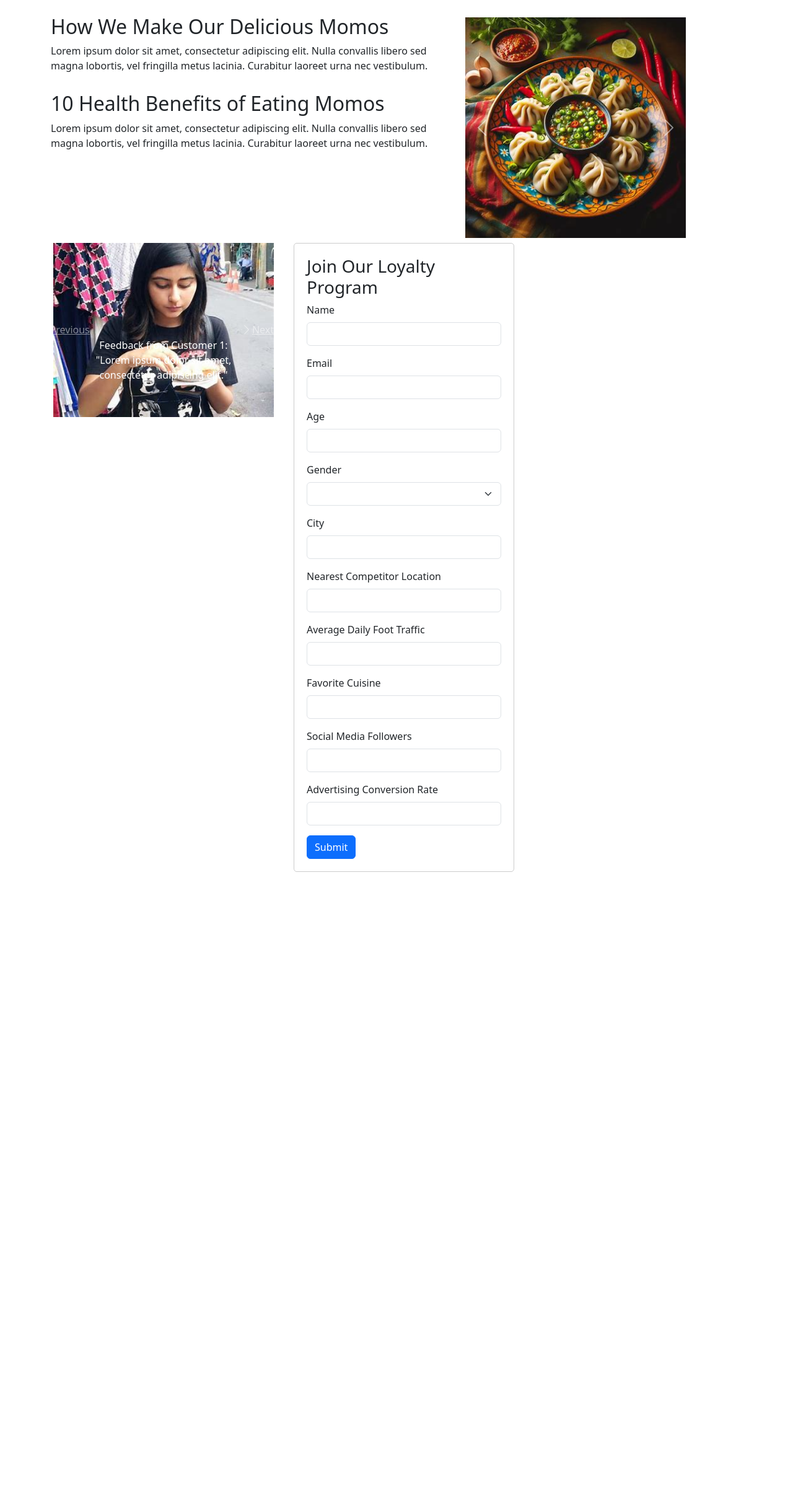
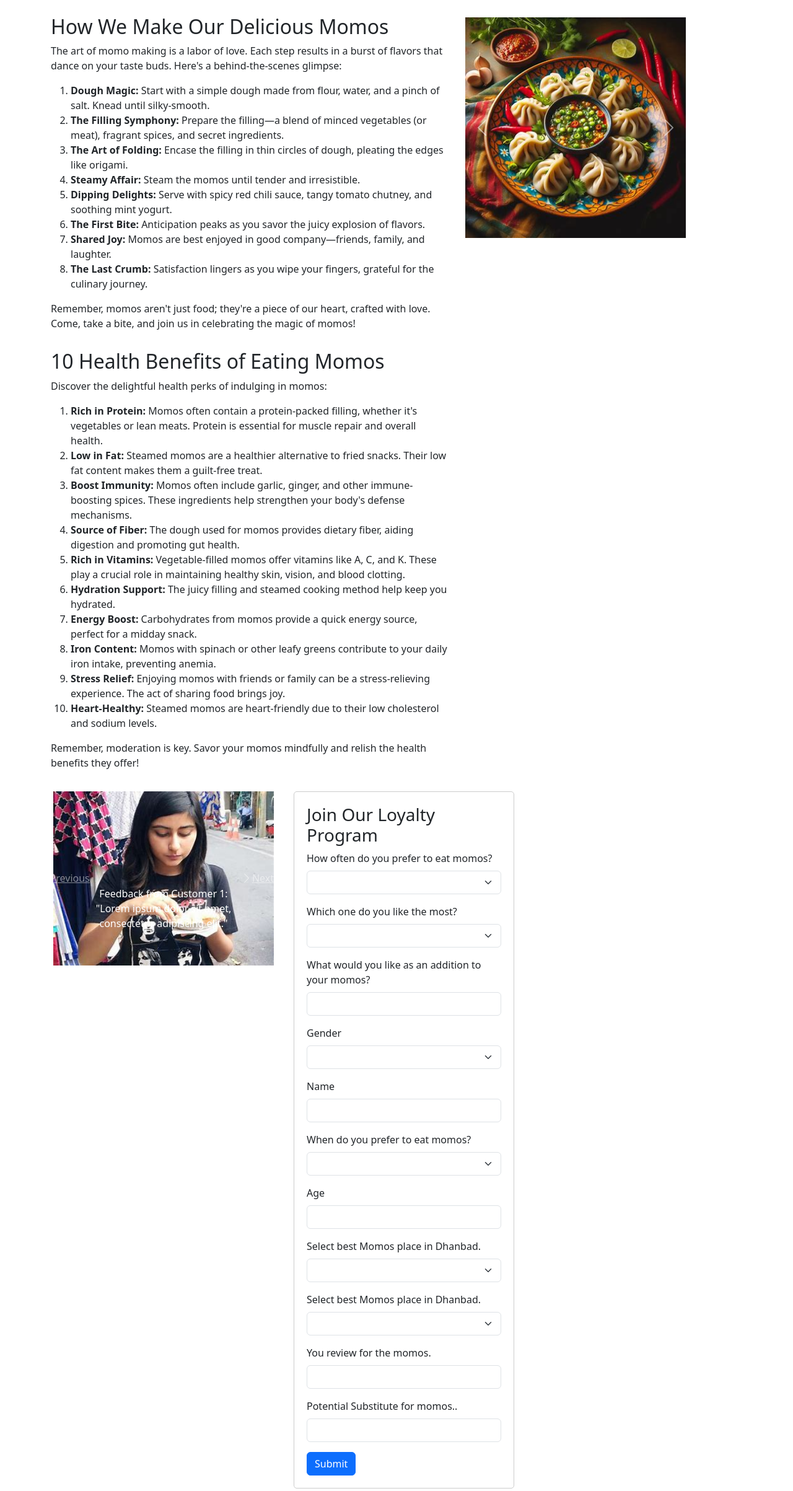
Before and after one commit to 21f2000143/kmomosblogs, a Flask app: page / in a window 1280 px wide. Shown: the part 104-2510 px from the top of the page at 62% size. Before the commit the page ends 1511 px from the top, so only its background shows below. Run offline with Flask 3, Linux system fonts and the light colour scheme; some libraries are stand-ins or nearby versions.

Commit message:
added the feedback form

```diff
--- a/main.py
+++ b/main.py
@@ -9,20 +9,18 @@ app.app_context().push()
 
 
 class Customer(db.Model):
-    id = db.Column(db.Integer, primary_key=True)
+    id = db.Column(db.Integer, primary_key=True, autoincrement=True)
+    eating_fre = db.Column(db.String(100))
+    momos_var = db.Column(db.String(100))
+    addon = db.Column(db.String(100))
+    gender = db.Column(db.String(100))
     name = db.Column(db.String(100), nullable=False)
-    email = db.Column(db.String(100), nullable=False)
-    age = db.Column(db.Integer)  # Demographic: Age
-    gender = db.Column(db.String(10))  # Demographic:
-    city = db.Column(db.String(50))  # Geographic: City
-    state = db.Column(db.String(50))  # Geographic: State
-    country = db.Column(db.String(50))  # Geographic: Country
-    competitor_location = db.Column(db.String(100))  # Competitor Location Data
-    foot_traffic = db.Column(db.Integer)  # Foot Traffic Data
-    favorite_cuisine = db.Column(db.String(50))  # Food Trends:
-    social_media_followers = db.Column(db.Integer)  # Social Media Engagement
-    ad_conversion_rate = db.Column(db.Float)  # Advertising Performance Data
-    # Add more fields as needed
+    preffered_time = db.Column(db.String(100))
+    age = db.Column(db.Integer)
+    place = db.Column(db.String(50))
+    occupation = db.Column(db.String(100))
+    review = db.Column(db.String)
+    substitute = db.Column(db.String)
 
     def __repr__(self):
         return f"<Customer {self.name}>"
@@ -39,44 +37,58 @@ def hello_world():
 @app.route('/submit', methods=['POST'])
 def submit_form():
     try:
-        data = request.json
+        data = request.get_json()
+        fre = data.get('fre')
+        varity = data.get('varity')
+        addon = data.get('addon')
+        gender = data.get('gender')  # Retrieve other fields as needed
         name = data.get('name')
-        email = data.get('email')
+        pre = data.get('pre')
         age = data.get('age')
-        gender = data.get('gender')  # Retrieve other fields as needed
-        city = data.get('city')
-        state = data.get('state')
-        country = data.get('country')
-        competitor_location = data.get('competitor_location')
-        foot_traffic = data.get('foot_traffic')
-        favorite_cuisine = data.get('favorite_cuisine')
-        social_media_followers = data.get('social_media_followers')
-        ad_conversion_rate = data.get('ad_conversion_rate')
-
+        place = data.get('place')
+        occu = data.get('occu')
+        review = data.get('review')
+        substitute = data.get('substitute')
         # Validate fields (example: age must be between 18 and 120)
         if not (18 <= age <= 120):
             raise ValueError("Invalid age. Must be between 18 and 120.")
+        menu_dict = {
+            "vsmomos": "Veg Steamed Momos",
+            "vfmomos": "Veg Fried Momos",
+            "vcmomos": "Veg Chilli Momos",
+            "vgmomos": "Veg Gravy Momos",
+            "pmomos": "Paneer Momos",
+            "sbol": "Soya Bol",
+            "nsmomos": "Non-Veg Steamed Momos",
+            "nfmomos": "Non-Veg Fried Momos",
+            "ncmomos": "Non-Veg Chilli Momos",
+            "ngmomos": "Non-Veg Gravy Momos"
+        }
+        location_dict = {
+            "ismgate": "ISM Gate",
+            "hirapur": "Hirapur",
+            "citycenter": "City Center",
+            "bigbazzar": "Big Bazzar",
+            "memkomore": "Memko More"
+        }
 
         # Create a new customer record
         new_customer = Customer(
+            eating_fre=fre,
+            momos_var=menu_dict[varity],
+            addon=addon,
+            gender=gender,
             name=name,
-            email=email,
+            preffered_time=pre,
             age=age,
-            gender=gender,
-            city=city,
-            state=state,
-            country=country,
-            competitor_location=competitor_location,
-            foot_traffic=foot_traffic,
-            favorite_cuisine=favorite_cuisine,
-            social_media_followers=social_media_followers,
-            ad_conversion_rate=ad_conversion_rate
+            place=location_dict[place],
+            occupation=occu,
+            review=review,
+            substitute=substitute
         )
         db.session.add(new_customer)
         db.session.commit()
-
-        # return jsonify({'message': 'Data saved successfully!'}), 201
-        return render_template("index.html")
+        return jsonify({'message': 'Data saved successfully!'}), 201
     except Exception as e:
         return jsonify({'error': str(e)}), 400
 
--- a/templates/index.html
+++ b/templates/index.html
@@ -1,5 +1,6 @@
 <!DOCTYPE html>
 <html lang="en">
+
 <head>
   <meta charset="UTF-8">
   <meta name="viewport" content="width=device-width, initial-scale=1.0">
@@ -12,11 +13,13 @@
     .blog-post {
       margin-bottom: 30px;
     }
+
     .loyalty-program-form {
       padding: 20px;
       border: 1px solid #ccc;
       border-radius: 5px;
     }
+
     .loyalty-program-form {
       padding: 20px;
       border: 1px solid #ccc;
@@ -30,6 +33,7 @@
   </style>
 
 </head>
+
 <body>
   <div id="app">
     <header class="bg-dark text-white text-center py-4">
@@ -40,11 +44,53 @@
         <div class="col-md-7">
           <div class="blog-post">
             <h2>How We Make Our Delicious Momos</h2>
-            <p>Lorem ipsum dolor sit amet, consectetur adipiscing elit. Nulla convallis libero sed magna lobortis, vel fringilla metus lacinia. Curabitur laoreet urna nec vestibulum.</p>
+            <p>The art of momo making is a labor of love. Each step results in a burst of flavors that dance on your
+              taste buds. Here's a behind-the-scenes glimpse:</p>
+            <ol>
+              <li><strong>Dough Magic:</strong> Start with a simple dough made from flour, water, and a pinch of salt.
+                Knead until silky-smooth.</li>
+              <li><strong>The Filling Symphony:</strong> Prepare the filling—a blend of minced vegetables (or meat),
+                fragrant spices, and secret ingredients.</li>
+              <li><strong>The Art of Folding:</strong> Encase the filling in thin circles of dough, pleating the edges
+                like origami.</li>
+              <li><strong>Steamy Affair:</strong> Steam the momos until tender and irresistible.</li>
+              <li><strong>Dipping Delights:</strong> Serve with spicy red chili sauce, tangy tomato chutney, and
+                soothing mint yogurt.</li>
+              <li><strong>The First Bite:</strong> Anticipation peaks as you savor the juicy explosion of flavors.</li>
+              <li><strong>Shared Joy:</strong> Momos are best enjoyed in good company—friends, family, and laughter.
+              </li>
+              <li><strong>The Last Crumb:</strong> Satisfaction lingers as you wipe your fingers, grateful for the
+                culinary journey.</li>
+            </ol>
+            <p>Remember, momos aren't just food; they're a piece of our heart, crafted with love. Come, take a bite, and
+              join us in celebrating the magic of momos!</p>
           </div>
           <div class="blog-post">
             <h2>10 Health Benefits of Eating Momos</h2>
-            <p>Lorem ipsum dolor sit amet, consectetur adipiscing elit. Nulla convallis libero sed magna lobortis, vel fringilla metus lacinia. Curabitur laoreet urna nec vestibulum.</p>
+            <p>Discover the delightful health perks of indulging in momos:</p>
+            <ol>
+              <li><strong>Rich in Protein:</strong> Momos often contain a protein-packed filling, whether it's
+                vegetables or lean meats. Protein is essential for muscle repair and overall health.</li>
+              <li><strong>Low in Fat:</strong> Steamed momos are a healthier alternative to fried snacks. Their low fat
+                content makes them a guilt-free treat.</li>
+              <li><strong>Boost Immunity:</strong> Momos often include garlic, ginger, and other immune-boosting spices.
+                These ingredients help strengthen your body's defense mechanisms.</li>
+              <li><strong>Source of Fiber:</strong> The dough used for momos provides dietary fiber, aiding digestion
+                and promoting gut health.</li>
+              <li><strong>Rich in Vitamins:</strong> Vegetable-filled momos offer vitamins like A, C, and K. These play
+                a crucial role in maintaining healthy skin, vision, and blood clotting.</li>
+              <li><strong>Hydration Support:</strong> The juicy filling and steamed cooking method help keep you
+                hydrated.</li>
+              <li><strong>Energy Boost:</strong> Carbohydrates from momos provide a quick energy source, perfect for a
+                midday snack.</li>
+              <li><strong>Iron Content:</strong> Momos with spinach or other leafy greens contribute to your daily iron
+                intake, preventing anemia.</li>
+              <li><strong>Stress Relief:</strong> Enjoying momos with friends or family can be a stress-relieving
+                experience. The act of sharing food brings joy.</li>
+              <li><strong>Heart-Healthy:</strong> Steamed momos are heart-friendly due to their low cholesterol and
+                sodium levels.</li>
+            </ol>
+            <p>Remember, moderation is key. Savor your momos mindfully and relish the health benefits they offer!</p>
           </div>
           <!-- More blog posts here -->
         </div>
@@ -61,11 +107,13 @@
                 <img src="/static/OIG4.T9n.jpeg" class="d-block w-100" alt="...">
               </div>
             </div>
-            <button class="carousel-control-prev" type="button" data-bs-target="#carouselExampleAutoplaying" data-bs-slide="prev">
+            <button class="carousel-control-prev" type="button" data-bs-target="#carouselExampleAutoplaying"
+              data-bs-slide="prev">
               <span class="carousel-control-prev-icon" aria-hidden="true"></span>
               <span class="visually-hidden">Previous</span>
             </button>
-            <button class="carousel-control-next" type="button" data-bs-target="#carouselExampleAutoplaying" data-bs-slide="next">
+            <button class="carousel-control-next" type="button" data-bs-target="#carouselExampleAutoplaying"
+              data-bs-slide="next">
               <span class="carousel-control-next-icon" aria-hidden="true"></span>
               <span class="visually-hidden">Next</span>
             </button>
@@ -102,7 +150,8 @@
               <div class="carousel-item">
                 <img src="/static/OIP (3).jpeg" class="d-block w-100" alt="Testimonial 3">
                 <div class="carousel-caption">
-                        <p>Feedback from Customer 3: "Pellentesque habitant morbi tristique senectus et netus et malesuada fames ac turpis egestas."</p>
+                  <p>Feedback from Customer 3: "Pellentesque habitant morbi tristique senectus et netus et malesuada
+                    fames ac turpis egestas."</p>
                 </div>
               </div>
             </div>
@@ -121,78 +170,106 @@
         <div class="col-md-4 m-1">
           <div class="loyalty-program-form">
             <h3>Join Our Loyalty Program</h3>
-              <form action="/submit" method="post">
+            <form @submit.prevent="submitForm">
+              <!-- Frequency field -->
+              <div class="mb-3">
+                <label for="fre" class="form-label">How often do you prefer to eat momos?
+                </label>
+                <select class="form-select" id="fre" v-model="formData.fre" required>
+                  <option value="Everyday">Everyday</option>
+                  <option value="Weekend">Weekend</option>
+                  <option value="Ocasnally">Ocasnally</option>
+                  <option value="Never">Never</option>
+                </select>
+              </div>
+              <!-- fav varity -->
+              <div class="mb-3">
+                <label for="varity" class="form-label">Which one do you like the most?
+                </label>
+                <select class="form-select" id="fre" v-model="formData.varity" required>
+                  <option value="vsmomos">Veg Steamed Momos</option>
+                  <option value="vfmomos">Veg Fried Momos</option>
+                  <option value="vcmomos">Veg Chilli Momos</option>
+                  <option value="vgmomos">Veg Gravy Momos</option>
+                  <option value="pmomos">Paneer Momos</option>
+                  <option value="sbol">Soya Bol</option>
+                  <option value="nsmomos">Non-Veg Steamed Momos</option>
+                  <option value="nfmomos">Non-Veg Fried Momos</option>
+                  <option value="ncmomos">Non-Veg Chilli Momos</option>
+                  <option value="ngmomos">Non-Veg Gravy Momos</option>
+                </select>
+              </div>
+              <!-- add on with momos -->
+              <div class="mb-3">
+                <label for="addon" class="form-label">What would you like as an addition to your momos?</label>
+                <input type="text" class="form-control" id="addon" v-model="formData.addon" required>
+                <div class="invalid-feedback">Please enter your name.</div>
+              </div>
+              <!-- select gender -->
+              <div class="mb-3">
+                <label for="gender" class="form-label">Gender</label>
+                <select class="form-select" id="gender" v-model="formData.gender" required>
+                  <option value="male">Male</option>
+                  <option value="female">Female</option>
+                </select>
+              </div>
               <!-- Name Field -->
               <div class="mb-3">
                 <label for="name" class="form-label">Name</label>
                 <input type="text" class="form-control" id="name" v-model="formData.name" required>
                 <div class="invalid-feedback">Please enter your name.</div>
               </div>
-
-                  <!-- Email Field -->
+              <!-- select preference -->
               <div class="mb-3">
-                      <label for="email" class="form-label">Email</label>
-                      <input type="email" class="form-control" id="email" v-model="formData.email" required>
-                      <div class="invalid-feedback">Please enter a valid email address.</div>
+                <label for="pre" class="form-label">When do you prefer to eat momos?</label>
+                <select class="form-select" id="pre" v-model="formData.pre" required>
+                  <option value="Winter">Winter</option>
+                  <option value="Summer">Summer</option>
+                  <option value="Forever">Forever</option>
+                </select>
               </div>
-
               <!-- Demographic Information -->
               <div class="mb-3">
                 <label for="age" class="form-label">Age</label>
-                      <input type="number" class="form-control" id="age" v-model="formData.age">
+                <input type="number" class="form-control" id="age" v-model="formData.age" required>
               </div>
+              <!-- select place -->
               <div class="mb-3">
-                      <label for="gender" class="form-label">Gender</label>
-                      <select class="form-select" id="gender" v-model="formData.gender">
-                          <option value="male">Male</option>
-                          <option value="female">Female</option>
-                          <option value="other">Other</option>
+                <label for="place" class="form-label">Select best Momos place in Dhanbad.
+                </label>
+                <select class="form-select" id="place" v-model="formData.place" required>
+                  <option value="ismgate">ISM Gate</option>
+                  <option value="hirapur">Hirapur</option>
+                  <option value="citycenter">City Center</option>
+                  <option value="bigbazzar">Big Bazzar</option>
+                  <option value="memkomore">Memko More</option>
                 </select>
               </div>
-
-                  <!-- Geographic Data -->
+              <!-- select occupation -->
               <div class="mb-3">
-                      <label for="city" class="form-label">City</label>
-                      <input type="text" class="form-control" id="city" v-model="formData.city">
+                <label for="occu" class="form-label">Select best Momos place in Dhanbad.
+                </label>
+                <select class="form-select" id="occu" v-model="formData.occu" required>
+                  <option value="Student">Student</option>
+                  <option value="Professional">Professional</option>
+                </select>
               </div>
-                  <!-- Add more geographic fields as needed -->
-
               <!-- Competitor Location Data -->
               <div class="mb-3">
-                      <label for="competitorLocation" class="form-label">Nearest Competitor Location</label>
-                      <input type="text" class="form-control" id="competitorLocation" v-model="formData.competitorLocation">
+                <label for="review" class="form-label">You review for the momos.
+                </label>
+                <input type="text" class="form-control" id="review" v-model="formData.review" required>
               </div>
-
-                  <!-- Foot Traffic Data -->
+              <!-- Competitor Location Data -->
               <div class="mb-3">
-                      <label for="footTraffic" class="form-label">Average Daily Foot Traffic</label>
-                      <input type="number" class="form-control" id="footTraffic" v-model="formData.footTraffic">
+                <label for="substitute" class="form-label">Potential Substitute for momos..
+                </label>
+                <input type="text" class="form-control" id="review" v-model="formData.substitute" required>
               </div>
-
-                  <!-- Food Trends -->
-                  <div class="mb-3">
-                      <label for="favoriteCuisine" class="form-label">Favorite Cuisine</label>
-                      <input type="text" class="form-control" id="favoriteCuisine" v-model="formData.favoriteCuisine">
-                  </div>
-                  <!-- Add more food trend fields as needed -->
-
-                  <!-- Social Media Engagement Data -->
-                  <div class="mb-3">
-                      <label for="socialMediaFollowers" class="form-label">Social Media Followers</label>
-                      <input type="number" class="form-control" id="socialMediaFollowers" v-model="formData.socialMediaFollowers">
-                  </div>
-
-                  <!-- Advertising Performance Data -->
-                  <div class="mb-3">
-                      <label for="adConversionRate" class="form-label">Advertising Conversion Rate</label>
-                      <input type="number" class="form-control" id="adConversionRate" v-model="formData.adConversionRate">
-                  </div>
-
               <button type="submit" class="btn btn-primary">Submit</button>
             </form>
           </div>
         </div>
-
       </div>
     </div>
   </div>
@@ -203,16 +280,41 @@
       data() {
         return {
           formData: {
+            fre: '',
+            varity: '',
+            addon: '',
+            gender: '',
             name: '',
-            email: ''
+            pre: '',
+            age: '',
+            place: '',
+            occu: '',
+            review: '',
+            substitute: ''
           }
         };
       },
       methods: {
-        submitForm() {
-          // Implement form submission logic here
-          alert('Form submitted successfully!');
-          // You can add further logic to process the form data
+        async submitForm() {
+          try {
+            const response = await fetch('http://127.0.0.1:5000/submit', {
+              method: 'POST',
+              headers: {
+                'Content-Type': 'application/json'
+              },
+              body: JSON.stringify(this.formData)
+            })
+            if (response.ok) {
+              const data = await response.json()
+              alert(data.message)
+            }
+            else {
+              const data = await response.json()
+              alert(data.message)
+            }
+          } catch (error) {
+            console.log(error)
+          }
         }
       }
     });
@@ -222,7 +324,12 @@
   <script src="https://code.jquery.com/jquery-3.5.1.slim.min.js"></script>
   <script src="https://cdn.jsdelivr.net/npm/@popperjs/core@2.11.6/dist/umd/popper.min.js"></script>
   <script src="https://stackpath.bootstrapcdn.com/bootstrap/4.5.2/js/bootstrap.min.js"></script>
-  <script src="https://cdn.jsdelivr.net/npm/@popperjs/core@2.11.8/dist/umd/popper.min.js" integrity="sha384-I7E8VVD/ismYTF4hNIPjVp/Zjvgyol6VFvRkX/vR+Vc4jQkC+hVqc2pM8ODewa9r" crossorigin="anonymous"></script>
-  <script src="https://cdn.jsdelivr.net/npm/bootstrap@5.3.3/dist/js/bootstrap.min.js" integrity="sha384-0pUGZvbkm6XF6gxjEnlmuGrJXVbNuzT9qBBavbLwCsOGabYfZo0T0to5eqruptLy" crossorigin="anonymous"></script>
+  <script src="https://cdn.jsdelivr.net/npm/@popperjs/core@2.11.8/dist/umd/popper.min.js"
+    integrity="sha384-I7E8VVD/ismYTF4hNIPjVp/Zjvgyol6VFvRkX/vR+Vc4jQkC+hVqc2pM8ODewa9r"
+    crossorigin="anonymous"></script>
+  <script src="https://cdn.jsdelivr.net/npm/bootstrap@5.3.3/dist/js/bootstrap.min.js"
+    integrity="sha384-0pUGZvbkm6XF6gxjEnlmuGrJXVbNuzT9qBBavbLwCsOGabYfZo0T0to5eqruptLy"
+    crossorigin="anonymous"></script>
 </body>
+
 </html>
```
Also changed, not shown: README.md (added), instance/mydatabase.db. Lines whose indentation alone changed are shown as unchanged.
